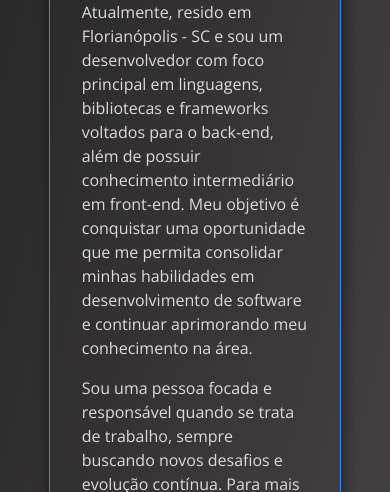
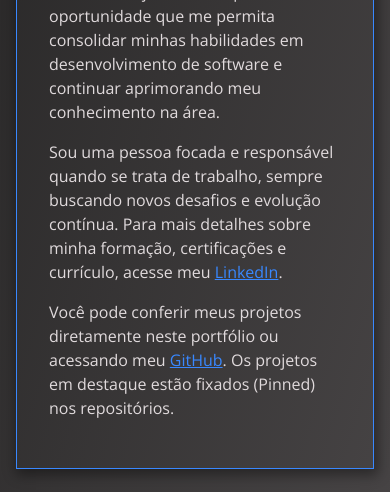
Before and after one commit to lorenzorover/portfolio, a plain HTML site: page index.html in a window 390 px wide. Shown: the part 1508-2000 px from the top of the page. Drawn offline with nearby package versions, Linux system fonts and the light colour scheme.

Commit message:
responsividade do padding

```diff
--- a/portfolio/styles/responsive.css
+++ b/portfolio/styles/responsive.css
@@ -60,11 +60,19 @@
 
 @media (max-width: 590px) {
     .paginas {
-        padding: 3rem 3rem;
+        padding: 1rem 1rem;
     }
 
     .balao__info {
         width: 10rem;
+    }
+
+    .container__conteudo__paragrafos {
+        max-width: 93vw;
+    }
+
+    .card {
+        max-width: 84vw;
     }
 }
 
```
